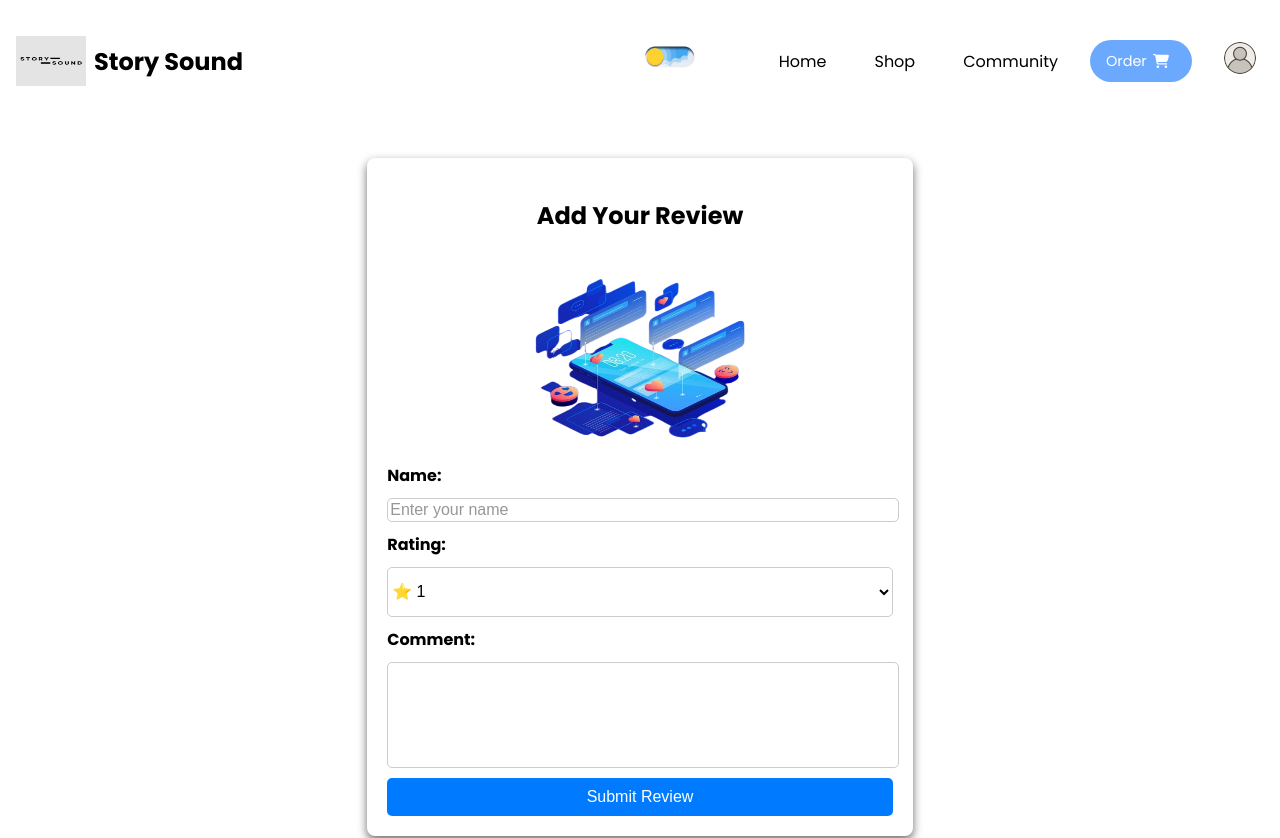
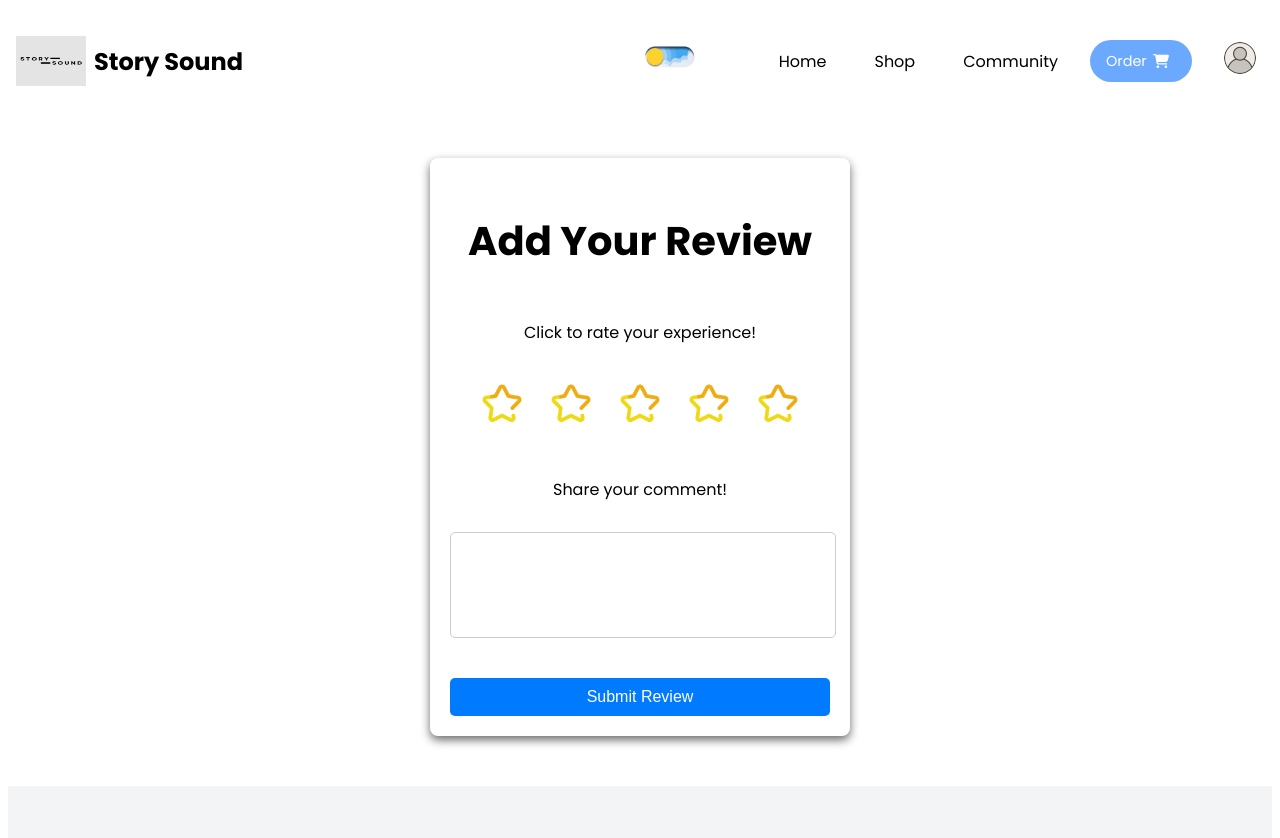
Before and after one commit to Visnumaynan/Storysoundhub, a React (Vite) app in the folder Frontend/: page /AddReviews in a window 1280 px wide. Shown: the top 838 px of the page. Built offline with nearby package versions, Linux system fonts and the light colour scheme.

Commit message:
Updated Reviews Page functionality and added star icons for ratings

```diff
--- a/Frontend/src/components/AddReviews/AddReviews.css
+++ b/Frontend/src/components/AddReviews/AddReviews.css
@@ -1,5 +1,5 @@
 .add-reviews-container {
-    width: 40%;
+  width: 30%;
   margin: 50px auto;
   padding: 20px;
   border-radius: 8px;
@@ -15,7 +15,8 @@
 }
 
 h2 {
-    margin-bottom: 20px;
+  margin-bottom: 30px;
+  font-size: 40px;
 }
 
 .review-form {
@@ -61,8 +62,42 @@
   border-radius: 5px;
   font-size: 16px;
   cursor: pointer;
+  margin-top: 30px;
+}
+.star-rating {
+  display: flex;
+  gap: 5px;
+  justify-content: center;
+  margin-bottom: 10px;
 }
 
-  .submit-btn:hover {
-    background: #0056b3;
+.submit-btn :hover{
+  background-color: #000;
 }
+.stars {
+  background: none;
+  border: none;
+  font-size: 30px;
+  cursor: pointer;
+  transition: transform 0.2s ease-in-out;
+  color: transparent; /* Transparent stars initially */
+  text-shadow: 0 0 0 rgba(233, 222, 3, 0.368); /* Black border effect */
+}
+
+.star:hover {
+  transform: scale(1.2);
+}
+
+.selected {
+  color: gold; /* Turns gold when selected */
+  text-shadow: none; /* Removes black border effect */
+}
+
+.star-icons {
+  width: 40px; /* Adjust size as needed */
+  height: 40px;
+  cursor: pointer;
+}
+.star.selected .star-icons {
+  filter: brightness(1.2); /* Optional effect for selected stars */
+}
--- a/Frontend/src/components/AddReviews/AddReviews.jsx
+++ b/Frontend/src/components/AddReviews/AddReviews.jsx
@@ -1,6 +1,7 @@
 import React, { useState } from "react";
 import { useNavigate } from "react-router-dom";
-import BookFormWall from "../../assets/website/AddReviws.png";
+import StarIcon from "../../assets/website/star.png";
+import StarIconYellow from "../../assets/website/starYellow.png";
 import "./AddReviews.css";
 
 const AddReviews = () => {
@@ -16,45 +17,46 @@ const AddReviews = () => {
     setReview({ ...review, [e.target.name]: e.target.value });
   };
 
+  const handleRating = (ratingValue) => {
+    setReview({ ...review, rating: ratingValue });
+  };
+
   const handleSubmit = (e) => {
     e.preventDefault();
     console.log("Review Submitted:", review);
-    alert("Thank you for your review!");
+    alert(`Thank you for your ${review.rating}-star review!`);
     navigate("/");
   };
 
   return (
-
     <div className="add-reviews-container">
       <h2>Add Your Review</h2>
 
-      {/* Left side with image */}
-      <div className="image-side">
-      <img src={BookFormWall} alt="Book Form Background" className="Add-Review-image" />
-      </div>
-
 
       <form onSubmit={handleSubmit} className="review-form">
-        <label>Name:</label>
-        <input
-          type="text"
-          name="name"
-          value={review.name}
-          onChange={handleChange}
-          required
-          placeholder="Enter your name"
-        />
 
-        <label>Rating:</label>
-        <select name="rating" value={review.rating} onChange={handleChange} required>
-          <option value="1">⭐ 1</option>
-          <option value="2">⭐⭐ 2</option>
-          <option value="3">⭐⭐⭐ 3</option>
-          <option value="4">⭐⭐⭐⭐ 4</option>
-          <option value="5">⭐⭐⭐⭐⭐ 5</option>
-        </select>
+      <p>Click to rate your experience!</p>
+        <div className="star-rating">
 
-        <label>Comment:</label>
+          {[1, 2, 3, 4, 5].map((star) => (
+            <button
+              key={star}
+              type="button"
+              className={`stars ${review.rating >= star ? "selected" : ""}`}
+              onClick={() => handleRating(star)}
+            >
+              <img
+                src={review.rating >= star ? StarIconYellow : StarIcon}
+                alt="Stars"
+                className="star-icons"
+              />
+
+            </button>
+
+          ))}
+        </div>
+
+        <p>Share your comment!</p>
         <textarea
           name="comment"
           value={review.comment}
```
Also changed, not shown: Frontend/src/assets/website/star.png (added), Frontend/src/assets/website/starYellow.png (added). Lines whose indentation alone changed are shown as unchanged.
